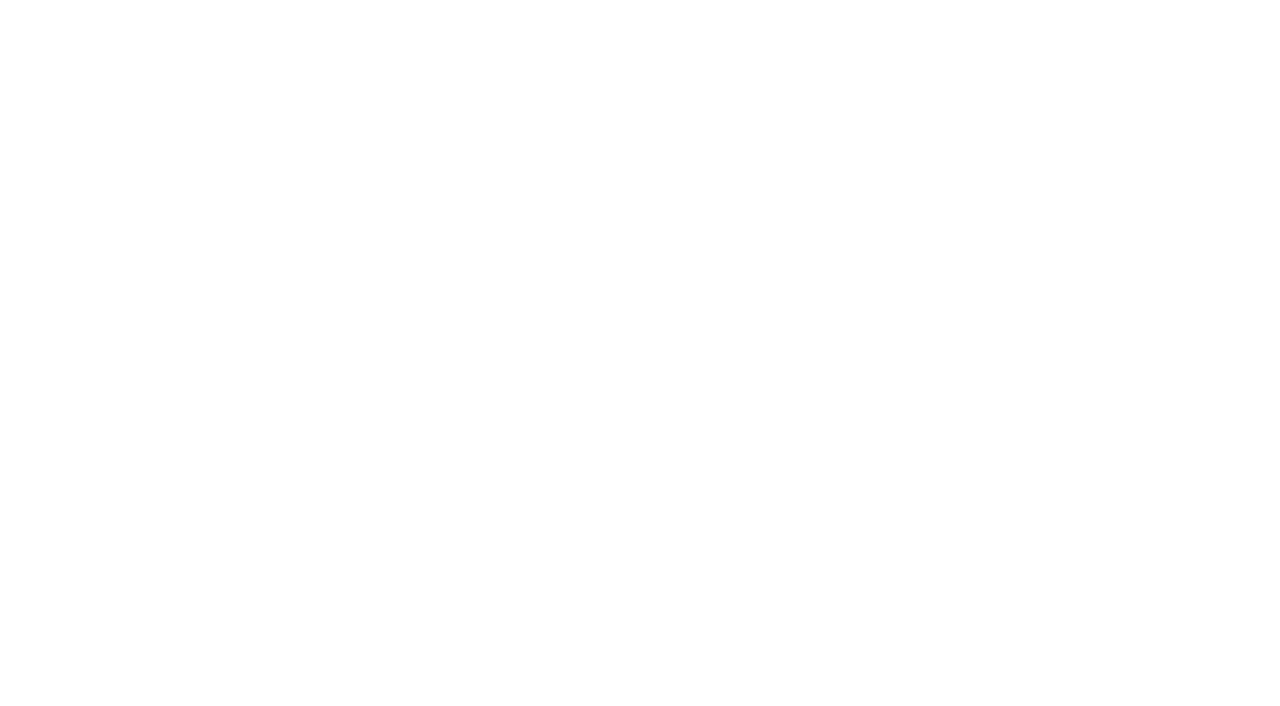
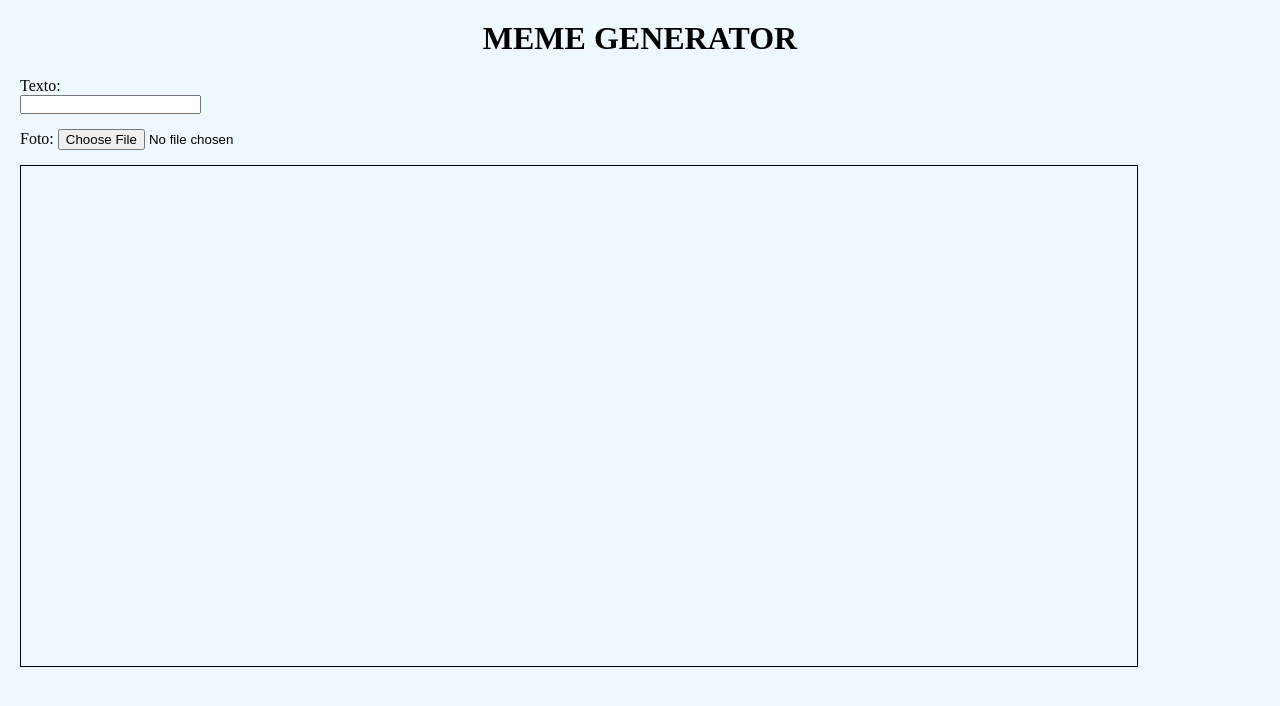
Before and after one commit to Fernanda-Vidal/ProjetctTrybe-meme-generator, a website: page index.html in a window 1280 px wide. Drawn offline with Linux system fonts and the light colour scheme.

Commit message:
Adiciona requisito 1.

```diff
--- a/index.html
+++ b/index.html
@@ -1,12 +1,26 @@
 <!DOCTYPE html>
 <html lang="en">
+
 <head>
     <meta charset="UTF-8">
     <meta http-equiv="X-UA-Compatible" content="IE=edge">
     <meta name="viewport" content="width=device-width, initial-scale=1.0">
+    <link rel="stylesheet" href="style.css">
     <title>Document</title>
 </head>
+
 <body>
+    <header>
+        <h1>MEME GENERATOR</h1>
+    </header>
+    <label for="text-input">Texto: <input type="text" id="text-input"></label>
+    <label for="photo">Foto: <input type="file" name="" id="photo"></label>
 
+    <div id="meme-image-container">
+        <p id="meme-text"></p>
+       <img src="" alt="">
+    </div>
+    <script src="script.js"></script>
 </body>
+
 </html>
--- a/script.js
+++ b/script.js
@@ -0,0 +1,12 @@
+const container = document.getElementById('meme-image-container');
+const input = document.getElementById('text-input');
+const memeText = document.getElementById('meme-text');
+
+const addText = () => {
+  // memeText.id = 'meme-text';
+  memeText.innerHTML = input.value;
+  // container.appendChild(memeText);
+};
+// addText();
+
+input.addEventListener('input', addText);
--- a/style.css
+++ b/style.css
@@ -0,0 +1,34 @@
+*{
+    padding: 0;
+    margin: 0%;
+}
+
+body{
+    background-color: aliceblue;
+    margin: 20px;
+}
+
+h1{
+    text-align: center;
+    margin-bottom: 20px;
+}
+
+#text-input{
+    display: block;
+    margin-bottom: 15px;
+}
+
+#photo{
+    margin-bottom: 15px;
+}
+
+#meme-image-container{
+    border: black solid 1px;
+    height: 500px;
+    width: 90%;
+}
+
+#meme-text{
+    font-size: 50px;
+    color: white;
+}
```
